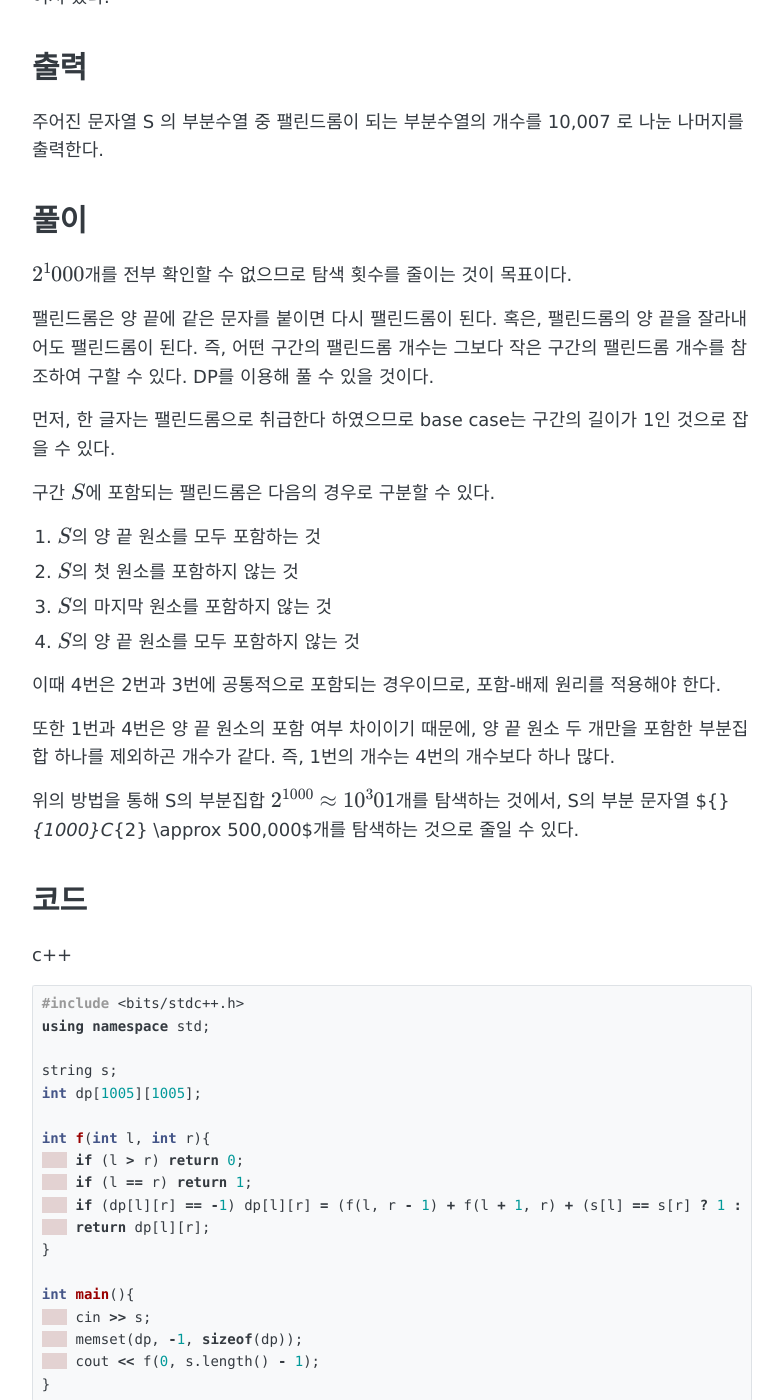
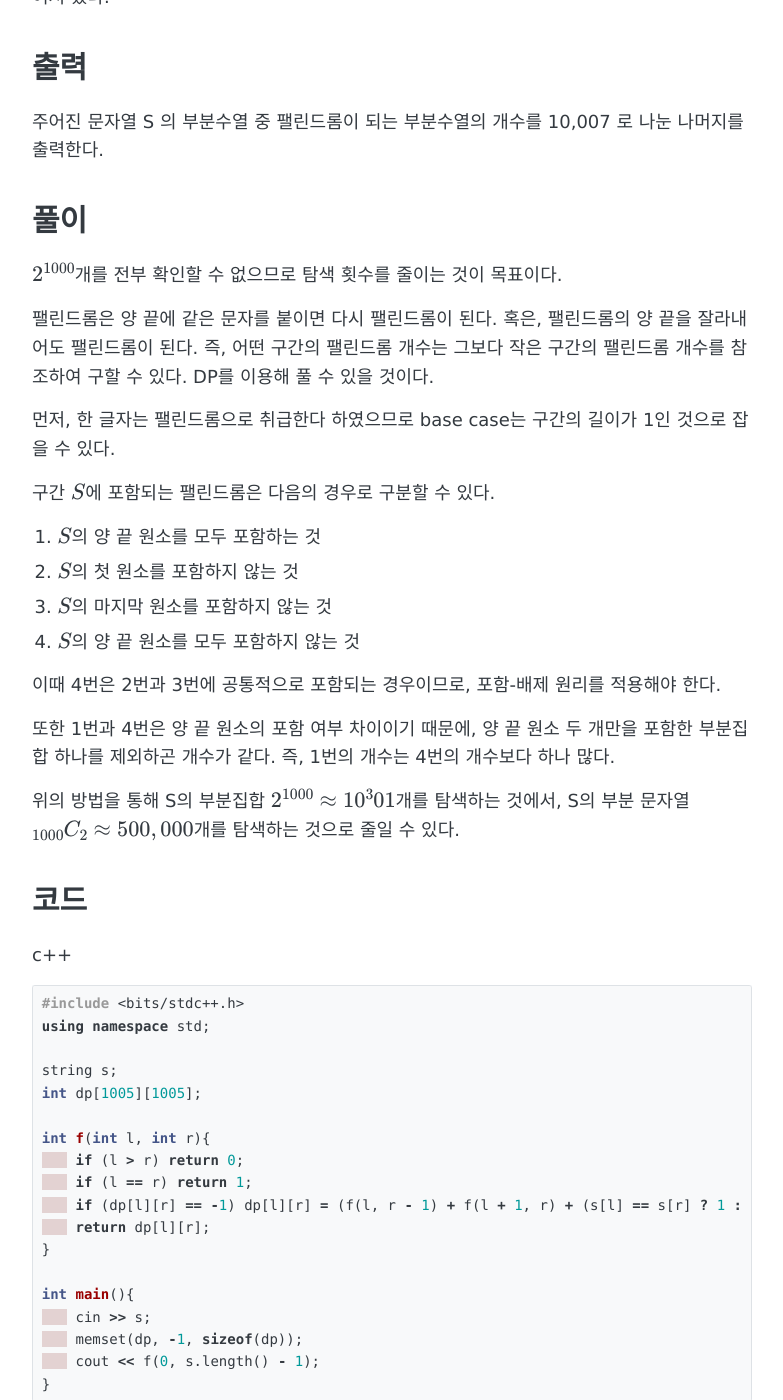
Before and after one commit to higstudev/higstudev.github.io, a Jekyll site: the page built from _posts/2024-01-04-BOJ14517.md, in a window 1280 px wide and 1400 px high, scrolled down 801 px. Shown: the whole window, without its empty margins (248-1031 px from the left). Built offline with Jekyll 4.4.1, drawn with Linux system fonts in a browser that asks for light colours; formulas are drawn with MathJax 3.

Commit message:
Update 2024-01-04-BOJ14517.md

```diff
--- a/_posts/2024-01-04-BOJ14517.md
+++ b/_posts/2024-01-04-BOJ14517.md
@@ -28,7 +28,7 @@ permalink: /BOJ14517/
 
 # 풀이
 
-$2^1000$개를 전부 확인할 수 없으므로 탐색 횟수를 줄이는 것이 목표이다.
+$2^{1000}$개를 전부 확인할 수 없으므로 탐색 횟수를 줄이는 것이 목표이다.
 
 팰린드롬은 양 끝에 같은 문자를 붙이면 다시 팰린드롬이 된다. 혹은, 팰린드롬의 양 끝을 잘라내어도 팰린드롬이 된다. 즉, 어떤 구간의 팰린드롬 개수는 그보다 작은 구간의 팰린드롬 개수를 참조하여 구할 수 있다. DP를 이용해 풀 수 있을 것이다.
 
@@ -45,7 +45,7 @@ $2^1000$개를 전부 확인할 수 없으므로 탐색 횟수를 줄이는 것
 
 또한 1번과 4번은 양 끝 원소의 포함 여부 차이이기 때문에, 양 끝 원소 두 개만을 포함한 부분집합 하나를 제외하곤 개수가 같다. 즉, 1번의 개수는 4번의 개수보다 하나 많다.
 
-위의 방법을 통해 S의 부분집합 $2^{1000} \approx 10^301$개를 탐색하는 것에서, S의 부분 문자열 ${}_{1000}C_{2} \approx 500,000$개를 탐색하는 것으로 줄일 수 있다.
+위의 방법을 통해 S의 부분집합 $2^{1000} \approx 10^301$개를 탐색하는 것에서, S의 부분 문자열 ${}\_{1000}C\_{2} \approx 500,000$개를 탐색하는 것으로 줄일 수 있다.
 
 # 코드
 
```
